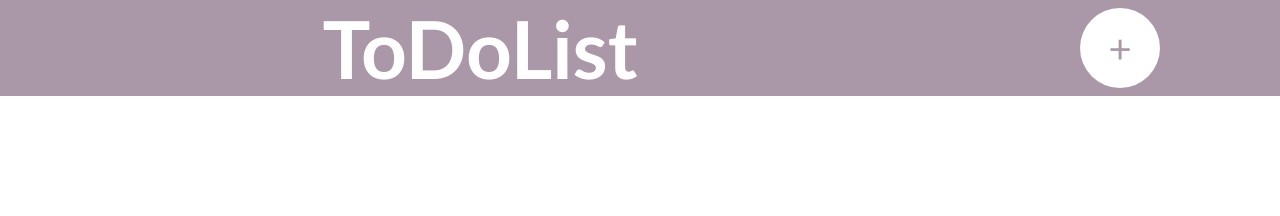
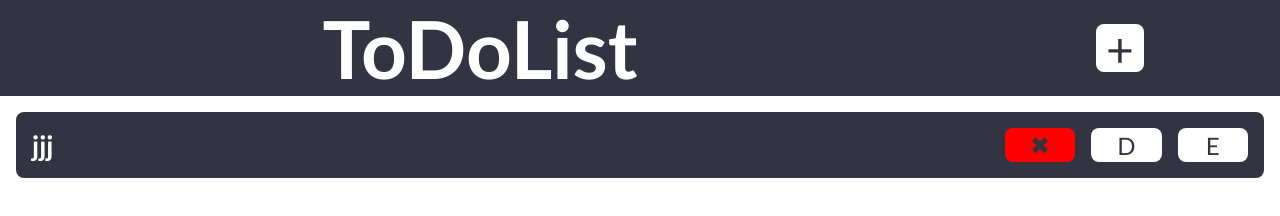
Before and after one commit to YossefRawi/JS_ToDoList, a website built with webpack: page dist/index.html in a window 1280 px wide. Built offline with nearby package versions, Linux system fonts and the light colour scheme.

Commit message:
Ui is finished

```diff
--- a/src/index.js
+++ b/src/index.js
@@ -1,12 +1,31 @@
 import './style.css';
+import {logToDoList} from './log'
+import {createListItem} from './listUI'
 
+
+export default (function page_UI() {
+    //
     const header_main = document.createElement('div');
     header_main.className = 'mainHeader';
+    //
     const header = document.createElement('h1');
     header.classList.add('header');
     header.innerText = 'ToDoList';
+    //
     const addBtn = document.createElement('button');
     addBtn.classList.add('add');
     addBtn.innerText = '+';
+    //
     header_main.append(header,addBtn);
-document.body.appendChild(header_main)
+    //
+    //create list
+    let list_content = document.querySelector('div');
+    list_content.classList.add('list');
+
+    //
+    document.body.append(header_main,list_content);
+    //
+    addBtn.addEventListener('click',() => {
+        createListItem('h')
+    })
+})()
--- /dev/null
+++ b/src/listUI.js
@@ -0,0 +1,64 @@
+import './style.css';
+
+
+let list_content = document.querySelector('div');
+
+
+    export const createListItem = (header) =>{
+    //create list Item
+    let list_item = document.createElement('div');
+    list_item.classList.add('listItem');
+    console.log(list_item)
+    list_content.append(list_item);
+
+
+    //create item header
+    let item_header = document.createElement('h3');
+    item_header.classList.add('itemHeader');
+    item_header.innerText = header;
+    list_item.appendChild(item_header);
+
+
+    //create button Div
+    let button_content = document.createElement('div');
+    button_content.classList.add('Btns');
+    list_item.appendChild(button_content);
+
+    //Complete button
+    let complete_btn = document.createElement('button');
+    complete_btn.classList.add('completeBtn');
+    complete_btn.innerText = '✖';
+    complete_btn.style.backgroundColor = 'red';
+    button_content.appendChild(complete_btn);
+
+    //
+    complete_btn.addEventListener('click',() =>{
+        console.log(complete_btn.innerText);
+        complete_btn.innerText = complete_btn.innerText =='✖' ? '✔' : '✖';
+        if( complete_btn.innerText == '✔'){
+            complete_btn.style.backgroundColor = 'green';
+        } else if ( complete_btn.innerText == '✖'){
+            complete_btn.style.backgroundColor = 'red';
+        }
+    })
+    //
+
+    //create button
+    let delete_btn = document.createElement('button');
+    delete_btn.classList.add('deleteBtn');
+    delete_btn.innerText = 'D';
+    button_content.appendChild(delete_btn);
+
+    //create button
+    let edit_button = document.createElement('button');
+    edit_button.classList.add('editBtn');
+    edit_button.innerText = 'E';
+    button_content.appendChild(edit_button);
+
+
+        return {header}
+
+    };
+
+
+let newitem = createListItem('jjj')
--- /dev/null
+++ b/src/log.js
@@ -0,0 +1,11 @@
+function logToDoList(){
+    let promptLogger = prompt("What's to be done?");
+    alert(promptLogger);
+    console.log(promptLogger);
+
+
+
+};
+
+
+export {logToDoList}
--- a/src/style.css
+++ b/src/style.css
@@ -1,30 +1,64 @@
 *{
     padding: 0;
     margin: 0;
-    --main-color: #AA98A9;
+    --main-color: #323441;
     font-family: 'Trebuchet MS', 'Lucida Sans Unicode', 'Lucida Grande', 'Lucida Sans', Arial, sans-serif;
+}
 
+button{
+    color: var(--main-color);
+    background-color: white;
+    border-radius: .5rem;
+    border: none;
+    transition: 0.2s ease-in-out;
+    font-size: 1.5rem;
 }
+button:hover{
+    color: white;
+    border: 0.001rem solid white;
+    background-color: var(--main-color);
+    }
+
+.mainHeader,.listItem{
+    color: white;
+    background: var(--main-color);
+}
+
+
 .mainHeader{
-    background: var(--main-color);
-    color: white;
     display: grid;
     grid-template-columns: 3fr 1fr;
     font-size: 2.5rem;
     place-items: center;
 }
 .add{
-    width: 5rem;
-    height: 5rem;
-    font-size: 2.5rem;
-    border-radius:50%;
-    color: var(--main-color);
-    background-color: white;
-    border: none;
-    transition: 0.5s ease-in-out;
+    width: 3rem;
+    height: 3rem;
+    font-size: 3rem;
+    display: flex;
+    align-items: center;
+    justify-content: center;
+    padding: auto;
+
 }
-.add:hover{
-color: white;
-border: 0.001rem solid white;
-background-color: var(--main-color);
+
+
+.list{
+    display: grid;
+    gap: 1rem;
+    margin: 1rem;
+    grid-template-columns: repeat(auto-fit,minmax(500px ,1fr));
 }
+.listItem{
+    padding: 1rem;
+    border-radius: .5rem;
+    font-size: 1.5rem;
+    display: grid;
+    grid-template-columns: 4fr 1fr;
+
+}
+.listItem>.Btns{
+    display: grid;
+    grid-template-columns: repeat(3,1fr);
+    gap: 1rem;
+}
```
Also changed, not shown: dist/index.html, dist/main.js. Lines whose indentation alone changed are shown as unchanged.
